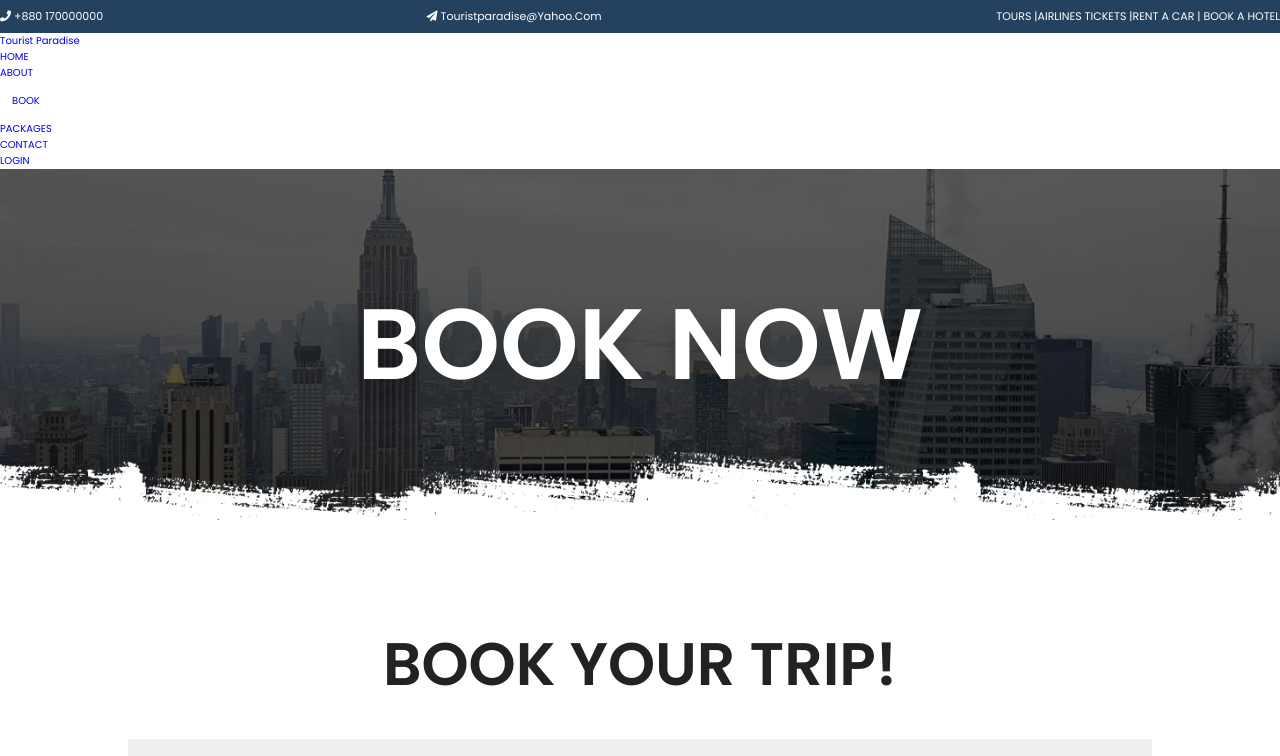
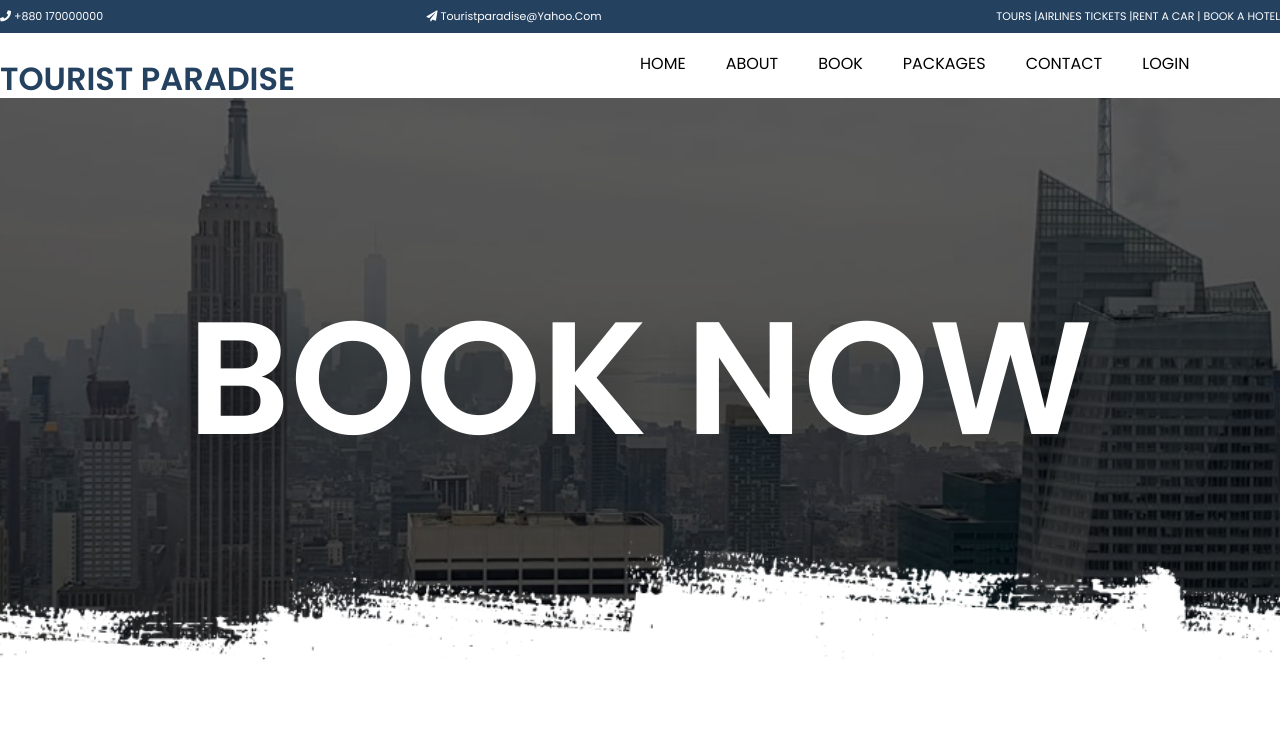
Before and after one commit to farhadjaman/tourparadise, a plain HTML site: page book.html in a window 1280 px wide. Shown: the top 756 px of the page. Drawn offline with nearby package versions, Linux system fonts and the light colour scheme; files whose address does not match are found by name.

Commit message:
changes in navbar.css

```diff
--- a/book.html
+++ b/book.html
@@ -20,6 +20,7 @@
 
     <!-- custom css file link  -->
     <link rel="stylesheet" href="style.css" />
+    <link rel="stylesheet" href="navbar.css" />
     <link rel="stylesheet" href="package.css" />
 
   </head>
@@ -56,18 +57,7 @@
                   <li><a href="index.html">HOME</a></li>
 
                   <li><a href="about.html">ABOUT</a></li>
-                  <li>
-                    <div class="dropdown">
-                      <button class="dropbtn">
-                        <a href="book.html">BOOK</a>
-                      </button>
-                      <div class="dropdown-content">
-                        <a href="#">Login</a>
-                        <a href="#">Checkout</a>
-                        <a href="#">Wishlist</a>
-                      </div>
-                    </div>
-                  </li>
+                  <li><a href="book.html">BOOK</a></li>
                   <li><a href="packages.html">PACKAGES</a></li>
                   <li><a href="contact.html">CONTACT</a></li>
                   <li><a href="#">LOGIN</a></li>
--- a/package.css
+++ b/package.css
@@ -1,4 +1,4 @@
-html {
+.packages {
   font-size: 62.5%;
   overflow-x: hidden;
 }
@@ -10,7 +10,7 @@ html {
 }
 
 @media (max-width: 991px) {
-  html {
+  .packages {
     font-size: 55%;
   }
 
```
Also changed, not shown: about.html (+1 -0 lines), login.html (+1 -0 lines), packages.html (+2 -2 lines), style.css (+0 -53 lines).
